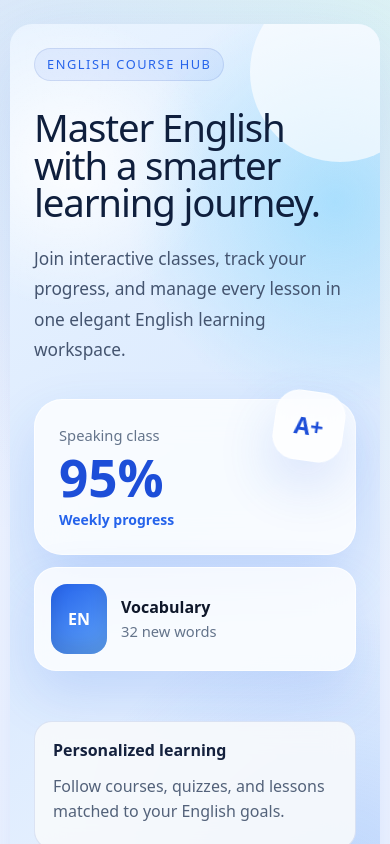
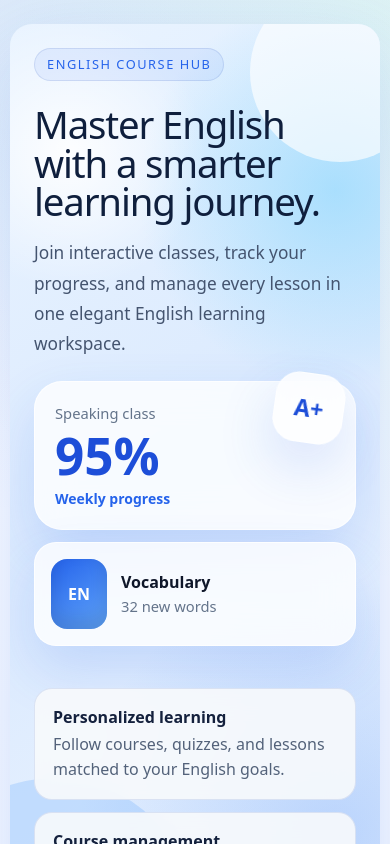
Before and after one commit to Nguyenhuynhtu-47/Project_CNPMM, a React app in the folder Frontend/: page /login in a window 390 px wide. Shown: the top 844 px of the page. Built offline with nearby package versions, Linux system fonts and the light colour scheme; no server answers; the HTML template or start-up script is replaced by a standard one.

Commit message:
feat(login): update login page styles for improved layout and responsiveness

```diff
--- a/Frontend/src/App.css
+++ b/Frontend/src/App.css
@@ -196,13 +196,13 @@ a {
 }
 
 .login-page {
-  width: min(1180px, calc(100% - 40px));
+  width: min(1280px, calc(100% - 40px));
   min-height: 100vh;
   margin: 0 auto;
   padding: 36px 0;
-  grid-template-columns: minmax(0, 1.05fr) minmax(420px, 0.95fr);
+  grid-template-columns: minmax(0, 1.18fr) minmax(390px, 0.82fr);
   gap: 30px;
-  align-items: center;
+  align-items: stretch;
 }
 
 .auth-copy-panel,
@@ -238,7 +238,7 @@ a {
 .login-page .auth-copy-panel--login {
   position: relative;
   overflow: hidden;
-  min-height: 680px;
+  min-height: 620px;
   padding: 48px;
   border: 0;
   border-radius: 32px;
@@ -278,15 +278,15 @@ a {
   position: relative;
   z-index: 1;
   display: grid;
-  gap: 22px;
+  gap: 18px;
 }
 
 .login-page .auth-copy-panel h1 {
   max-width: 620px;
   margin: 6px 0 0;
   color: #0f1f3d;
-  font-size: clamp(2.7rem, 5vw, 4.8rem);
-  line-height: 0.98;
+  font-size: clamp(2.55rem, 4.4vw, 4.25rem);
+  line-height: 1;
   letter-spacing: -0.04em;
 }
 
@@ -300,8 +300,8 @@ a {
 
 .learning-visual {
   position: relative;
-  min-height: 210px;
-  margin: 12px 0 4px;
+  min-height: 176px;
+  margin: 4px 0 0;
 }
 
 .learning-visual__card,
@@ -316,9 +316,9 @@ a {
 
 .learning-visual__card {
   left: 0;
-  top: 12px;
+  top: 0;
   width: min(310px, 70%);
-  padding: 24px;
+  padding: 20px;
   border-radius: 28px;
   display: grid;
   gap: 6px;
@@ -343,7 +343,7 @@ a {
 
 .learning-visual__book {
   right: 28px;
-  bottom: 10px;
+  bottom: 0;
   min-width: 250px;
   padding: 16px;
   border-radius: 22px;
@@ -390,7 +390,7 @@ a {
 }
 
 .login-feature-stack div {
-  min-height: 128px;
+  min-height: 112px;
   padding: 18px;
   border-color: rgba(255, 255, 255, 0.7);
   background: rgba(255, 255, 255, 0.58);
@@ -447,18 +447,22 @@ a {
 }
 
 .login-page .auth-form-panel {
-  align-items: center;
+  align-items: stretch;
   justify-content: center;
 }
 
 .login-form-card {
-  max-width: 500px;
+  max-width: 480px;
   min-height: 620px;
   padding: 48px;
   border: 1px solid rgba(37, 99, 235, 0.1);
   border-radius: 30px;
   background: rgba(255, 255, 255, 0.96);
   box-shadow: 0 30px 80px rgba(15, 23, 42, 0.13);
+}
+
+.login-page .eyebrow {
+  white-space: nowrap;
 }
 
 .login-form-card h2 {
```
